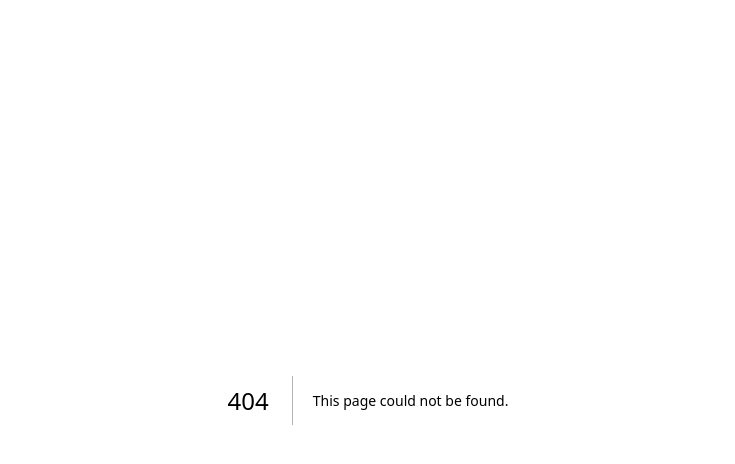
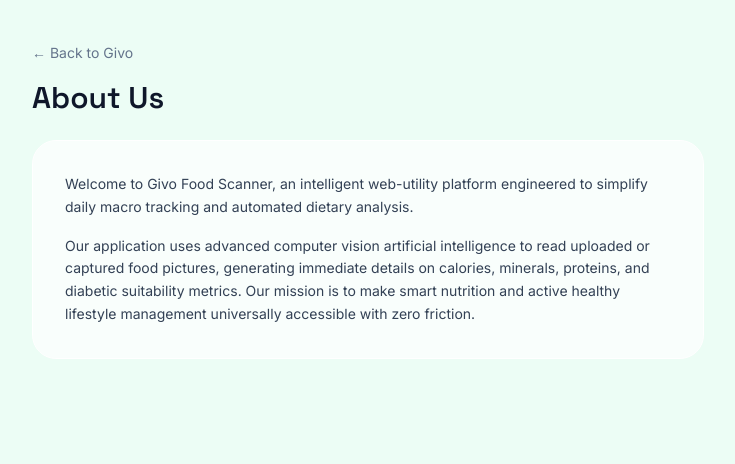
Before and after one commit to Givo-max/my_project, a Next.js app: page /app/about in a window 1280 px wide. Before the commit this address had no page. Shown: the top 464 px of the page, without its empty margins (272-1007 px from the left). Built offline with nearby package versions, Linux system fonts and the light colour scheme.

Commit message:
Create page.jsx

```diff
--- /dev/null
+++ b/app/app/about/page.jsx
@@ -0,0 +1,29 @@
+import Link from "next/link";
+
+export const metadata = { title: "About Us — Givo Food Scanner" };
+
+export default function AboutPage() {
+  return (
+    <main className="min-h-screen bg-emerald-50 text-slate-900 px-5 sm:px-8 py-10">
+      <div className="max-w-2xl mx-auto">
+        <Link href="/" className="text-sm text-slate-500 hover:underline">
+          ← Back to Givo
+        </Link>
+        <h1 className="font-display text-3xl font-semibold mt-4 mb-6">About Us</h1>
+        <div className="bg-white/70 border border-white rounded-3xl p-6 sm:p-8 space-y-4 text-sm leading-relaxed text-slate-700">
+          <p>
+            Welcome to Givo Food Scanner, an intelligent web-utility platform engineered to
+            simplify daily macro tracking and automated dietary analysis.
+          </p>
+          <p>
+            Our application uses advanced computer vision artificial intelligence to read
+            uploaded or captured food pictures, generating immediate details on calories,
+            minerals, proteins, and diabetic suitability metrics. Our mission is to make smart
+            nutrition and active healthy lifestyle management universally accessible with zero
+            friction.
+          </p>
+        </div>
+      </div>
+    </main>
+  );
+}
```
